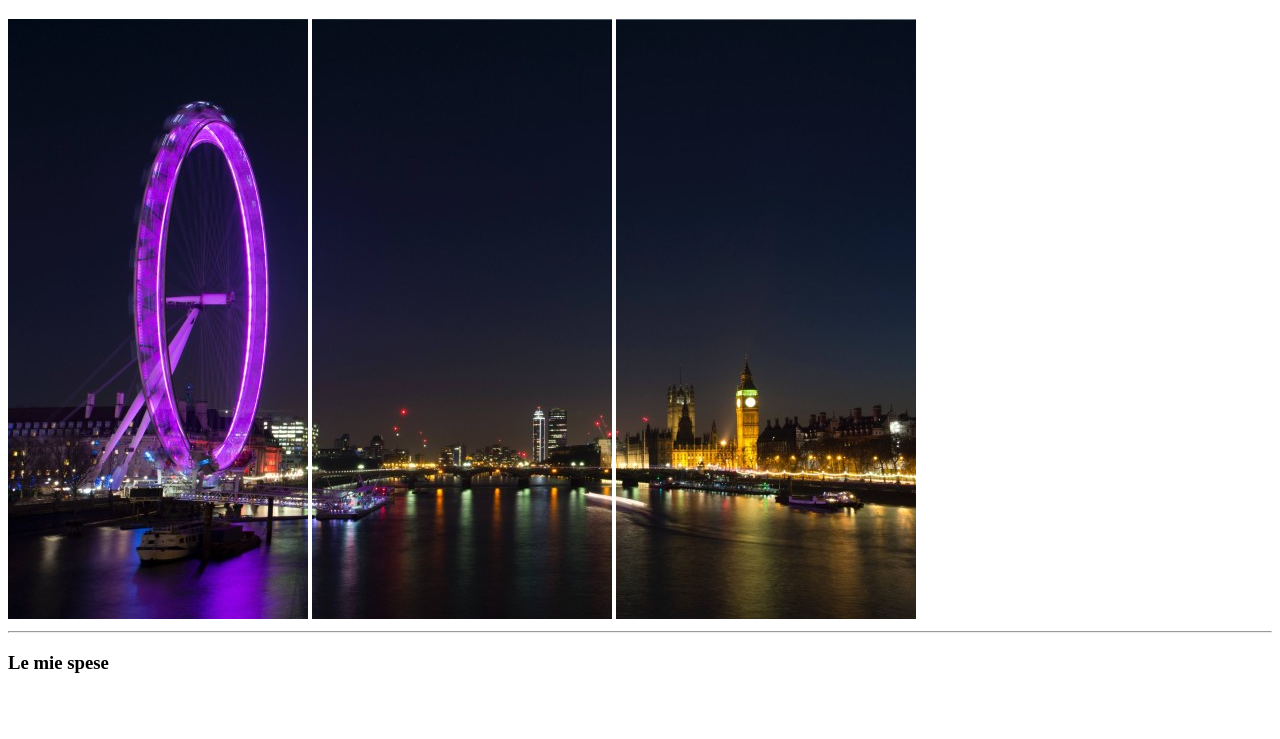
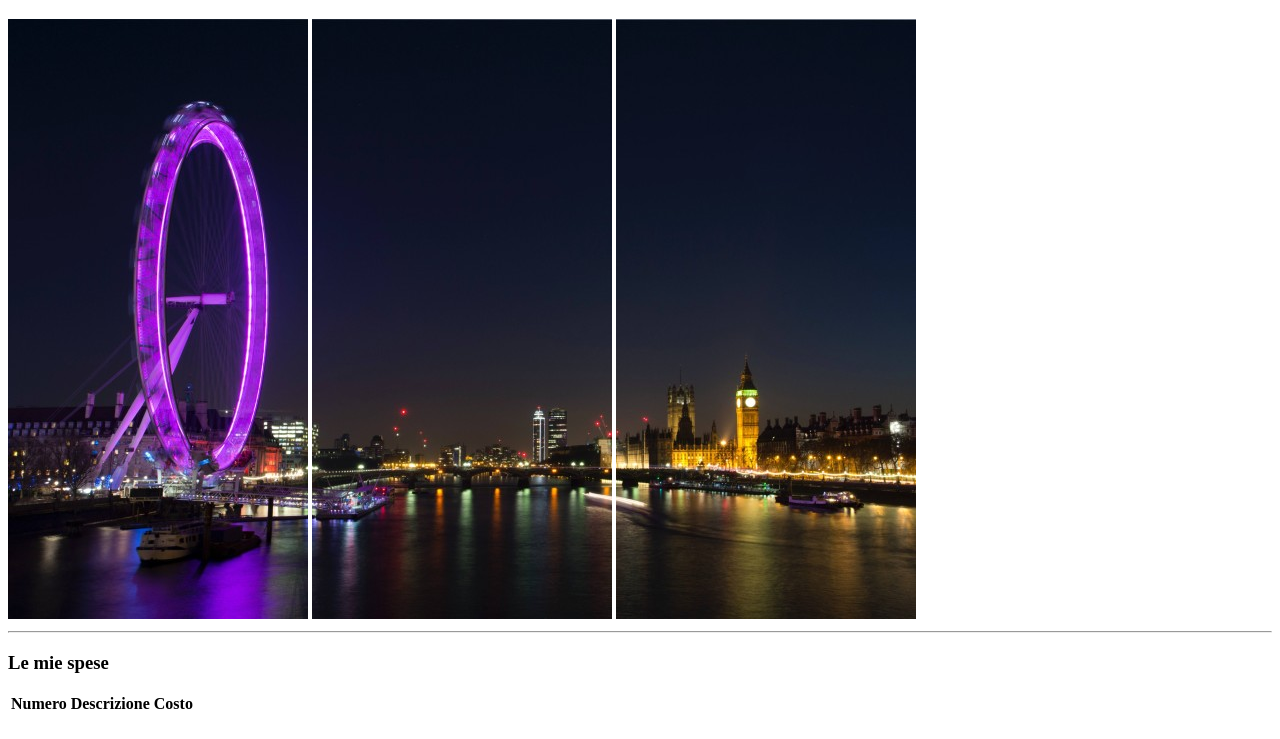
Before and after one commit to AngelaFerraro18/html-london-trip, a plain HTML site: page index.html in a window 1280 px wide. Shown: the part 61-800 px from the top of the page. Drawn offline with Linux system fonts and the light colour scheme.

Commit message:
feat: Inserimento dati nell'intestazione tabella

```diff
--- a/index.html
+++ b/index.html
@@ -24,9 +24,9 @@
         <!-- Intestazione tabella -->
             <thead></thead>
                 <tr>
-                    <th></th>
-                    <th></th>
-                    <th></th>
+                    <th><strong>Numero</strong></th>
+                    <th><strong>Descrizione</strong></th>
+                    <th><strong>Costo</strong></th>
                 </tr>
         <!-- /Intestazione tabella -->
 
```
